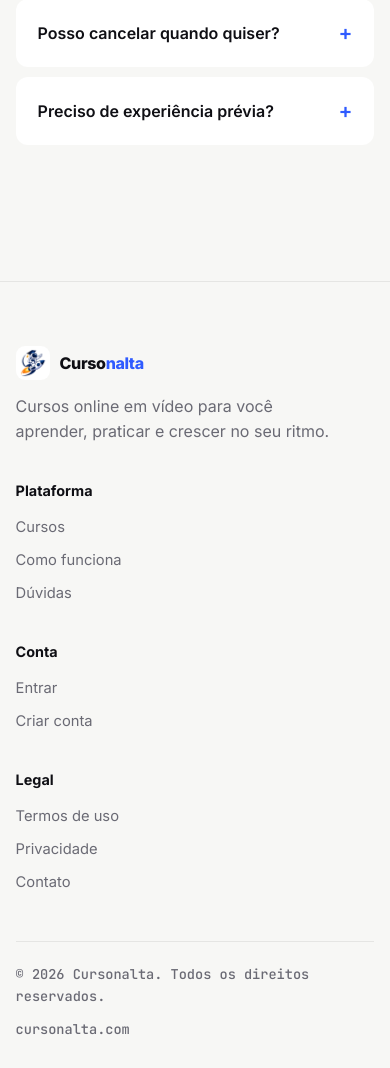
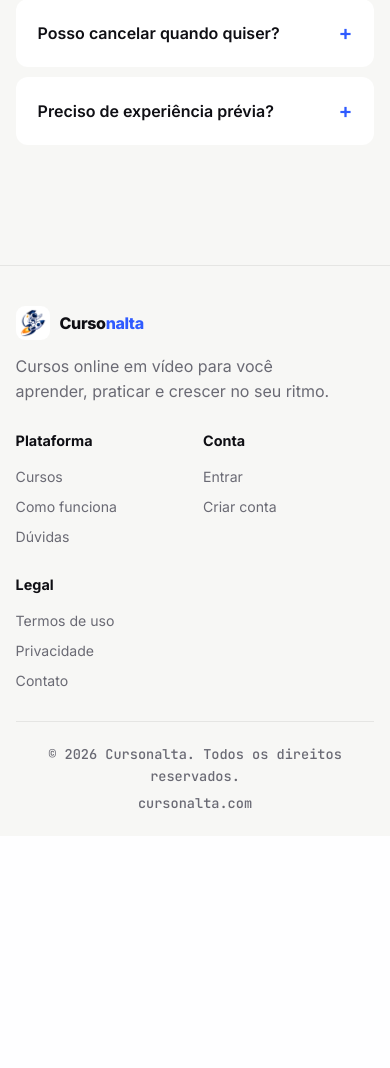
Before and after one commit to copy9/cursonalta, a PHP site: page / in a window 390 px wide. Shown: the part 4880-5948 px from the top of the page. After the commit the page ends 5689 px from the top, so only its background shows below. Run offline with PHP 8.4, Linux system fonts and the light colour scheme.

Commit message:
Rodapé no celular: marca em largura total e listas lado a lado, sem rolagem longa
Co-Authored-By: Claude Haiku 5.5 <noreply@anthropic.com>
Claude-Session: https://claude.ai/code/session_01NS7Hnb65pZKcFRh7KgykFT

```diff
--- a/css/style.css
+++ b/css/style.css
@@ -322,9 +322,13 @@ main > section:not(.banner):not(.stats):not(.rows):not(.page-hero):not(.series-h
   .ep-time { grid-column: 2; }
   .benefits { padding: 70px 0; }
   .cta-band { padding: 32px; border-radius: 22px; }
+  .site-footer { padding: 40px 0 22px; margin-top: 24px; }
+  .footer-grid { grid-template-columns: 1fr 1fr; gap: 26px 16px; }
+  .footer-grid > div:first-child { grid-column: 1 / -1; }
+  .site-footer ul { gap: 8px; font-size: .88rem; }
+  .footer-bottom { margin-top: 30px; flex-direction: column; gap: 6px; text-align: center; }
 }
 @media (max-width: 520px) {
-  .footer-grid { grid-template-columns: 1fr; }
   .brand span { font-size: 1rem; }
 }
 /* Visual neutro: sem gradientes coloridos nos fundos e capas sem imagem */
```
